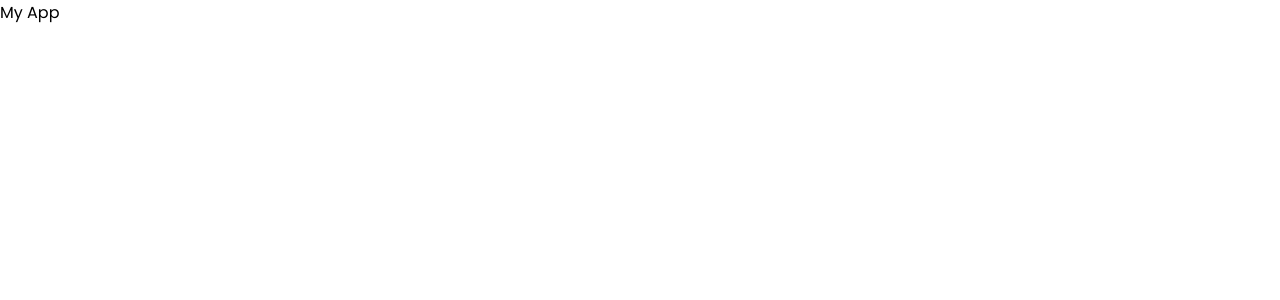
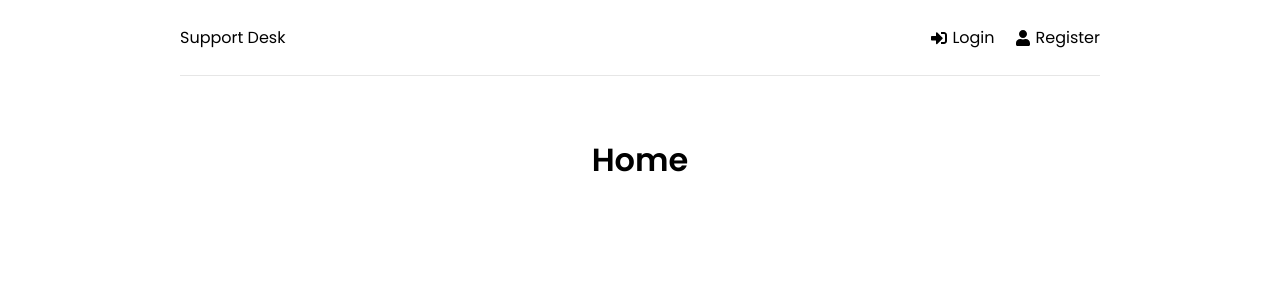
Before and after one commit to souravrane/Support-Ticket-System, a React (Create React App) app in the folder frontend/: page / in a window 1280 px wide. Shown: the top 300 px of the page. Built offline with nearby package versions, Linux system fonts and the light colour scheme.

Commit message:
Pages, header with icons created

```diff
--- a/frontend/src/App.js
+++ b/frontend/src/App.js
@@ -1,7 +1,25 @@
 import React from "react";
+import { BrowserRouter as Router, Routes, Route } from "react-router-dom";
+import Header from "./components/Header";
+import Home from "./pages/Home";
+import Login from "./pages/Login";
+import Register from "./pages/Register";
 
 function App() {
-    return <div>My App</div>;
+    return (
+        <>
+            <Router>
+                <div className="container">
+                    <Header />
+                    <Routes>
+                        <Route path="/" element={<Home />} />
+                        <Route path="/login" element={<Login />} />
+                        <Route path="/register" element={<Register />} />
+                    </Routes>
+                </div>
+            </Router>
+        </>
+    );
 }
 
 export default App;
--- /dev/null
+++ b/frontend/src/components/Header.jsx
@@ -0,0 +1,29 @@
+import React from "react";
+import { FaSignInAlt, FaSignOutAlt, FaUser } from "react-icons/fa";
+import { Link } from "react-router-dom";
+
+function Header() {
+    return (
+        <header className="header">
+            <div className="logo">
+                <Link to="/">Support Desk</Link>
+            </div>
+            <ul>
+                <li>
+                    <Link to="/login">
+                        <FaSignInAlt />
+                        Login
+                    </Link>
+                </li>
+                <li>
+                    <Link to="/register">
+                        <FaUser />
+                        Register
+                    </Link>
+                </li>
+            </ul>
+        </header>
+    );
+}
+
+export default Header;
--- /dev/null
+++ b/frontend/src/pages/Home.jsx
@@ -0,0 +1,7 @@
+import React from "react";
+
+function Home() {
+    return <h1>Home</h1>;
+}
+
+export default Home;
--- /dev/null
+++ b/frontend/src/pages/Login.jsx
@@ -0,0 +1,7 @@
+import React from "react";
+
+function Login() {
+    return <h1>Login</h1>;
+}
+
+export default Login;
--- /dev/null
+++ b/frontend/src/pages/Register.jsx
@@ -0,0 +1,7 @@
+import React from "react";
+
+function Register() {
+    return <h1>Register</h1>;
+}
+
+export default Register;
```
